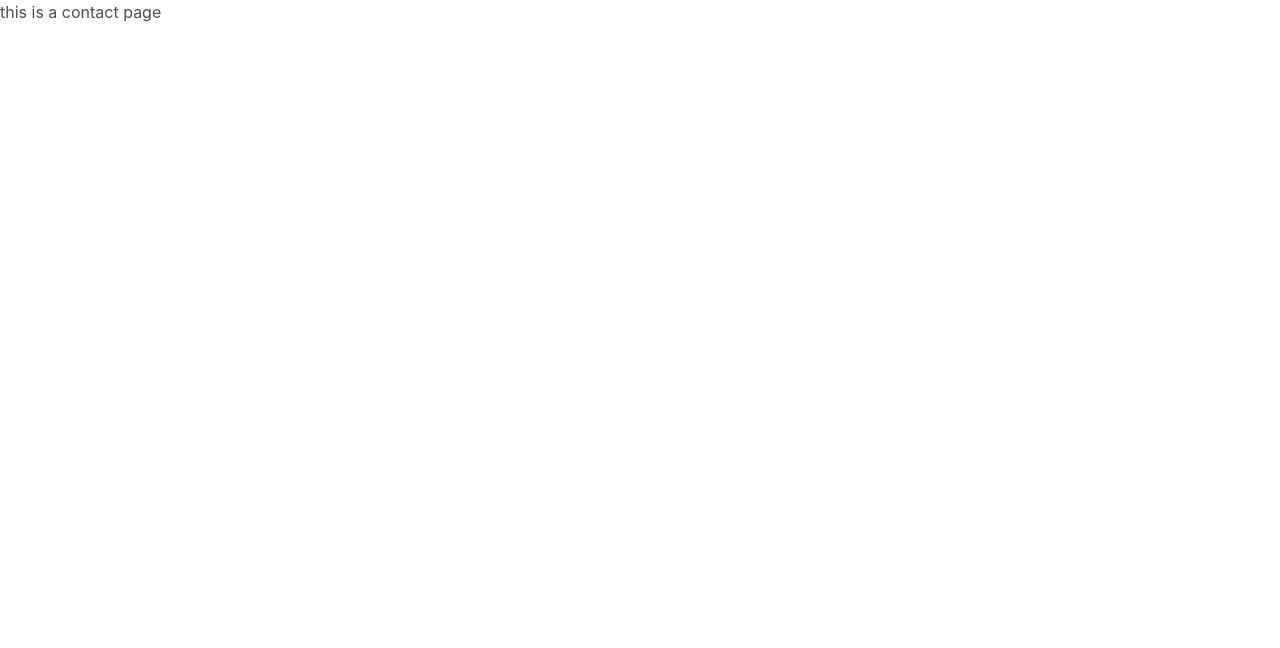
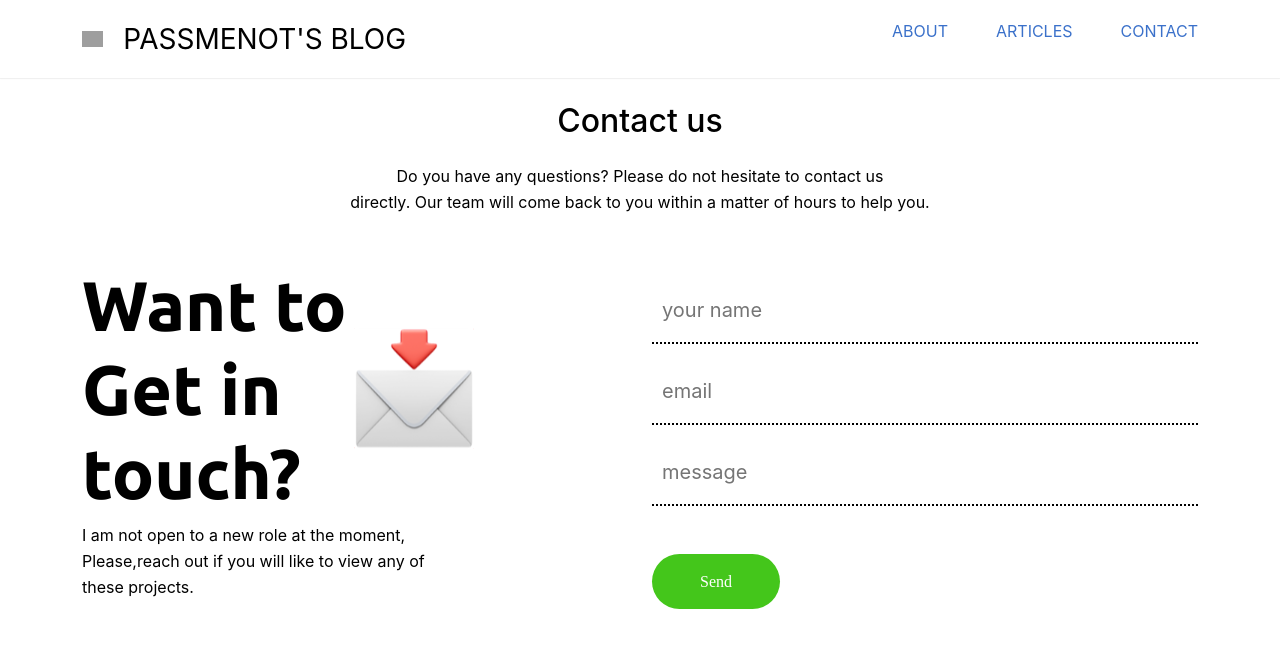
Before and after one commit to aridguy/passmenot, a React (Create React App) app: page /contact in a window 1280 px wide. Shown: the top 648 px of the page. Built offline with nearby package versions, Linux system fonts and the light colour scheme; grey boxes are pictures that could not be loaded.

Commit message:
modified

```diff
--- a/src/App.css
+++ b/src/App.css
@@ -1,6 +1,6 @@
 
 @import url('https://fonts.googleapis.com/css2?family=Inter&family=Raleway:wght@300&family=Work+Sans&display=swap');
-
+@import url('https://fonts.googleapis.com/css2?family=Ubuntu:wght@700&display=swap');
 /* NAVBAR STYLES HERE */
 .menu{
     text-transform: uppercase;
@@ -19,4 +19,38 @@
 
 .cursor{
     cursor: pointer;
+    color: gold;
 }
+
+body{
+    color: black;
+}
+
+.intouch{
+    font-size: 70px;
+    font-family: 'Ubuntu', sans-serif;
+}
+
+input {
+    background-color: #43c61b00;
+    border: none;
+    border-bottom: 2px dotted rgb(0, 0, 0);
+    color: gold;
+    font-size: 20px;
+    margin-top: 1.5em;
+    outline: none;
+    padding-bottom: 0.8em;
+    padding-left: 0.5em;
+    width: 100%;
+}
+
+.sendBtn {
+    background-color: #44c61b;
+    border: none;
+    border-radius: 50px;
+    color: #fff;
+    font-family: Euclid Circular A;
+    height: 3.4em;
+    outline: none;
+    width: 8em;
+}
--- a/src/Routes/Contact.jsx
+++ b/src/Routes/Contact.jsx
@@ -1,11 +1,58 @@
-import React from 'react'
+import React from "react";
+import Navbar from "../Component/Navbar";
+import Msg from "../Assets/msg.svg";
 
 const Contact = () => {
   return (
     <div>
-      this is a contact page
+      <Navbar />
+
+      <h2 class="h1-responsive font-weight-bold text-center my-4">
+        Contact us
+      </h2>
+      <p class="text-center w-responsive mx-auto mb-5">
+        Do you have any questions? Please do not hesitate to contact us <br />
+        directly. Our team will come back to you within a matter of hours to
+        help you.
+      </p>
+
+      <div className="container">
+        <div className="row">
+          <div className="col-md-6">
+            <div className="d-flex gap-2">
+              <h1 className="intouch">
+                Want to <br /> Get in <br />
+                touch?
+              </h1>
+              <img src={Msg} alt="message-icon" />
+            </div>
+            <span>
+              I am not open to a new role at the moment, <br /> Please,reach out
+              if you will like to view any of <br /> these projects.
+            </span>
+          </div>
+          <div className="col-md-6">
+            <div className="">
+              <form>
+                <div>
+                  <input type="text" placeholder="your name" />
+                </div>
+                <div>
+                  <input type="email" placeholder="email" />
+                </div>
+                <div>
+                  <input type="text" placeholder="message" />
+                </div>
+                <div>
+                  <button class="sendBtn float-right mt-5">Send</button>
+                </div>
+              </form>
+            </div>
+          </div>
+        </div>
+      </div>
     </div>
-  )
-}
+  );
+};
 
-export default Contact
+export default Contact;
```
Also changed, not shown: src/Assets/msg.svg (added).
